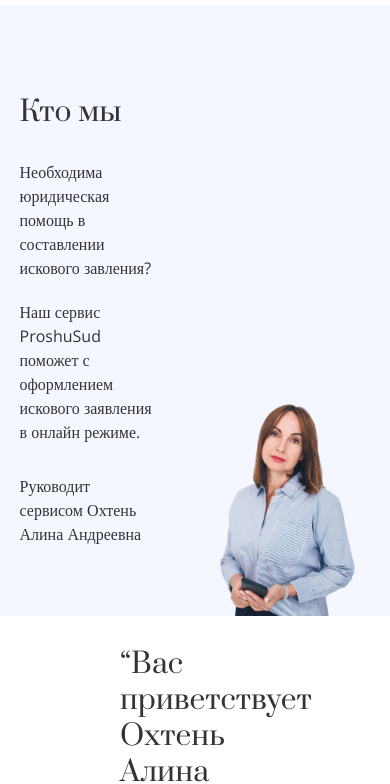
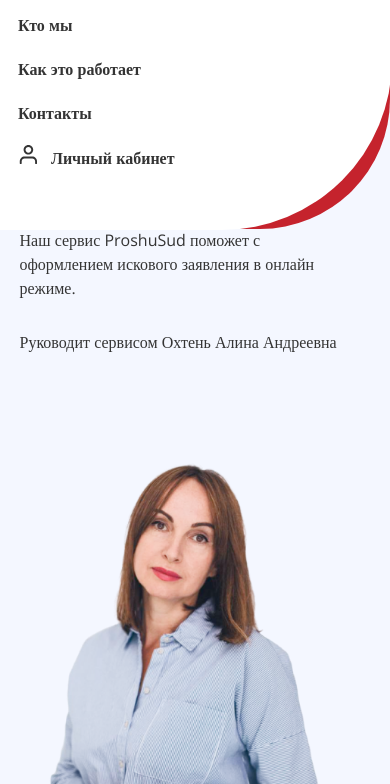
Before and after one commit to alfaodine/proshu_sud, a plain HTML site: page about-us.html in a window 390 px wide. Both pictures are taken after a click on the button 349 px from the left and 32 px from the top of the page. Shown: the part 60-844 px from the top of the page. Drawn offline with nearby package versions, Linux system fonts and the light colour scheme.

Commit message:
about us page mobile

```diff
--- a/about-us.html
+++ b/about-us.html
@@ -14,7 +14,7 @@
     <link rel="icon" type="image/x-icon" href="./img/favicon.ico">
 </head>
 
-<body>
+<body id="pages_style">
     <header class="header header_page">
         <div class="header__top">
             <svg class="icon logo-icon">
@@ -73,16 +73,33 @@
 
     </header>
     <main class="main">
+        <div class="header__menu-bg menu_mobile">
+            <ul class="header__menu">
+                <li class="menu__item"><a href="">Кто мы</a></li>
+                <li class="menu__item"><a href="">Как это работает</a></li>
+                <li class="menu__item"><a href="">Контакты</a></li>
+                <li class="menu__item" id="personal-area_mobile"><svg class="icon">
+                        <use xlink:href="#presonal-area"></use>
+                    </svg>
+                    <a href="#" class="personal-area__link">Личный кабинет</a></li>
+                <!-- <div class="header__personal-area personal-area_mobile">
+                <svg class="icon">
+                    <use xlink:href="#presonal-area"></use>
+                </svg>
+                <a href="#" class="personal-area__link">Личный кабинет</a>
+            </div> -->
+            </ul>
+        </div>
 
 
         <section class="who-we-are">
             <div class="who-we-are__description">
                 <p class="who-we-are__title title">
-                    Кто  мы
+                    Кто мы
                 </p>
                 <p>Необходима юридическая помощь в составлении искового завления?</p>
 
-                    <p>Наш сервис ProshuSud  поможет с оформлением искового заявления в онлайн режиме.</p>
+                <p>Наш сервис ProshuSud поможет с оформлением искового заявления в онлайн режиме.</p>
 
                 <p>Руководит сервисом Охтень Алина Андреевна</p>
             </div>
@@ -92,7 +109,8 @@
         </section>
         <section class="quote">
             <div class="quote__text">
-                <p>“Вас приветствует Охтень Алина Андреевна! Я рада оказать вам помощь при оформлении искового заявления в суд!”</p>
+                <p>“Вас приветствует Охтень Алина Андреевна! Я рада оказать вам помощь при оформлении искового заявления
+                    в суд!”</p>
             </div>
             <div class="quote__gridbox">
                 <div class="quote__img">
@@ -759,6 +777,8 @@
             fill="white"></path>
     </symbol>
     <symbol fill="none" xmlns="http://www.w3.org/2000/svg" viewBox="0 0 20 16" id="email-icon">
-        <path fill-rule="evenodd" clip-rule="evenodd" d="M2.58873 2.62829L9.99992 7.81612L17.4111 2.62829C17.2733 2.35577 16.9899 2.16667 16.6666 2.16667H3.33325C3.00995 2.16667 2.72655 2.35577 2.58873 2.62829ZM17.4999 4.60055L10.4778 9.51603C10.1909 9.71688 9.80897 9.71688 9.52203 9.51603L2.49992 4.60055V13C2.49992 13.4564 2.87682 13.8333 3.33325 13.8333H16.6666C17.123 13.8333 17.4999 13.4564 17.4999 13V4.60055ZM0.833252 3C0.833252 1.6231 1.95635 0.5 3.33325 0.5H16.6666C18.0435 0.5 19.1666 1.6231 19.1666 3V13C19.1666 14.3769 18.0435 15.5 16.6666 15.5H3.33325C1.95635 15.5 0.833252 14.3769 0.833252 13V3Z" fill="white"/>
+        <path fill-rule="evenodd" clip-rule="evenodd"
+            d="M2.58873 2.62829L9.99992 7.81612L17.4111 2.62829C17.2733 2.35577 16.9899 2.16667 16.6666 2.16667H3.33325C3.00995 2.16667 2.72655 2.35577 2.58873 2.62829ZM17.4999 4.60055L10.4778 9.51603C10.1909 9.71688 9.80897 9.71688 9.52203 9.51603L2.49992 4.60055V13C2.49992 13.4564 2.87682 13.8333 3.33325 13.8333H16.6666C17.123 13.8333 17.4999 13.4564 17.4999 13V4.60055ZM0.833252 3C0.833252 1.6231 1.95635 0.5 3.33325 0.5H16.6666C18.0435 0.5 19.1666 1.6231 19.1666 3V13C19.1666 14.3769 18.0435 15.5 16.6666 15.5H3.33325C1.95635 15.5 0.833252 14.3769 0.833252 13V3Z"
+            fill="white" />
     </symbol>
 </svg>
--- a/script/menu.js
+++ b/script/menu.js
@@ -1,13 +1,16 @@
 let nav = document.querySelector('.nav-toggle');
 let menu = document.querySelector('.header__menu');
 let menuBg = document.querySelector('.header__menu-bg');
+let menuBgPages = document.querySelector('.menu_mobile');
 let presonalArea = document.querySelector('.header__personal-area');
 
 nav.addEventListener('click', function(){
     // menuBg.setAttribute("style","height:500px");
     // console.log(menu.clientHeight);
     nav.classList.toggle('opened');
-    menuBg.classList.toggle('active-menu');
+    if (menuBg) {menuBg.classList.toggle('active-menu')};
+    if(menuBgPages) {menuBgPages.classList.toggle('active-menu')};
+
     if (nav.classList.contains('opened')){
 
         // menuBg.classList.toggle('active-menu');
--- a/scss/_media-quer.scss
+++ b/scss/_media-quer.scss
@@ -132,6 +132,18 @@
             margin-left: .5em;
         }
     }
+    #pages_style{
+        & .menu_mobile{
+            display: block;
+            & a{
+                text-decoration: none;
+                color: $color_black;
+                position: relative;
+                display: inline-block;
+                font-weight: 700;
+            }
+        }
+    }
     .header{
         padding: 0;
         height: 84vh;
@@ -245,6 +257,15 @@
         left: -110%;
         transition: left 0.3s;
     }
+    .speciality{
+        flex-direction: column-reverse;
+        & img {
+            width: 100%;
+        }
+        &__description{
+            width: 100%;
+        }
+    }
     // ----------------end of menu---------
     .about-us{
         flex-direction: column-reverse;
@@ -259,6 +280,9 @@
                 height: auto;
             }
         }
+    }
+    .quote__text {
+        margin: 30px 50px;
     }
     .price{
         &__img{
@@ -324,5 +348,13 @@
         margin: 20px auto;
         width: 90%;
     }
-
+    .who-we-are{
+        flex-direction: column;
+        &__description{
+            width: 100%;
+        }
+        & img{
+            width: 100%;
+        }
+    }
 }
--- a/scss/style.scss
+++ b/scss/style.scss
@@ -267,6 +267,44 @@ body{
     // }
     #personal-area_mobile{
         display: none;
+        a{
+            text-decoration: none;
+            color: $color_black;
+            position: relative;
+            display: inline-block;
+            font-weight: 700;
+        }
+
+        & a:hover::after {
+            content: "";
+            display: block;
+            position: absolute;
+            width: 100%;
+
+            /* Adjust height and bottom values to work with selected font */
+            height: .07em;
+            bottom: .1em;
+
+            background-image: linear-gradient(
+                to right,
+                transparent 0%,
+                $color_black 30%,
+                $color_black 50%,
+                $color_black 70%,
+                transparent 100%
+            );
+
+            /* Set-up fade-in animation */
+            opacity: 0;
+            animation: fadeIn 600ms ease-out forwards;
+        }
+
+        @keyframes fadeIn{
+            100%{
+                opacity: 1;
+            }
+        }
+
     }
     .button{
         padding: 1em 2em;
@@ -745,4 +783,12 @@ body{
             }
         }
     }
+
+// ---------------for pages-----------
+
+#pages_style{
+    & .menu_mobile{
+        display: none;
+    }
+}
 @import "media-quer";
```
Also changed, not shown: css/style.css, 1 other file. Lines whose indentation alone changed are shown as unchanged.
